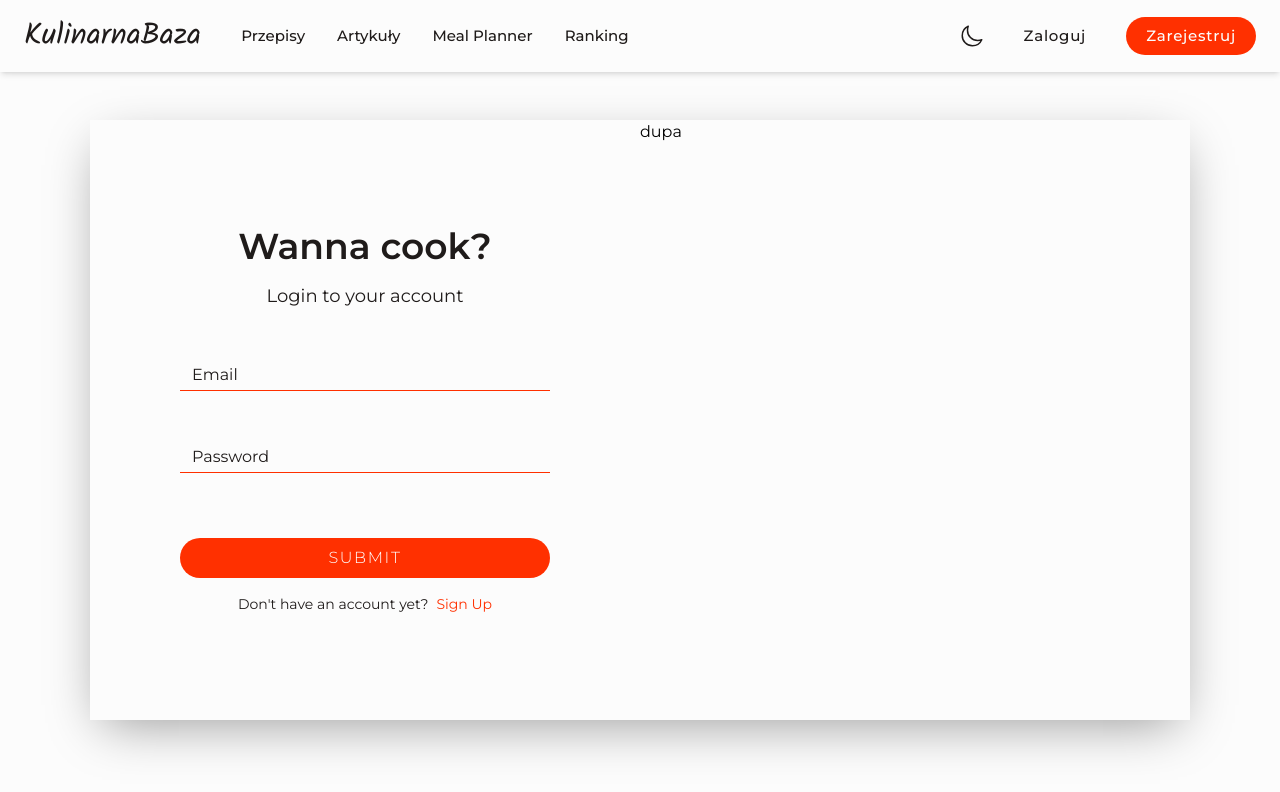
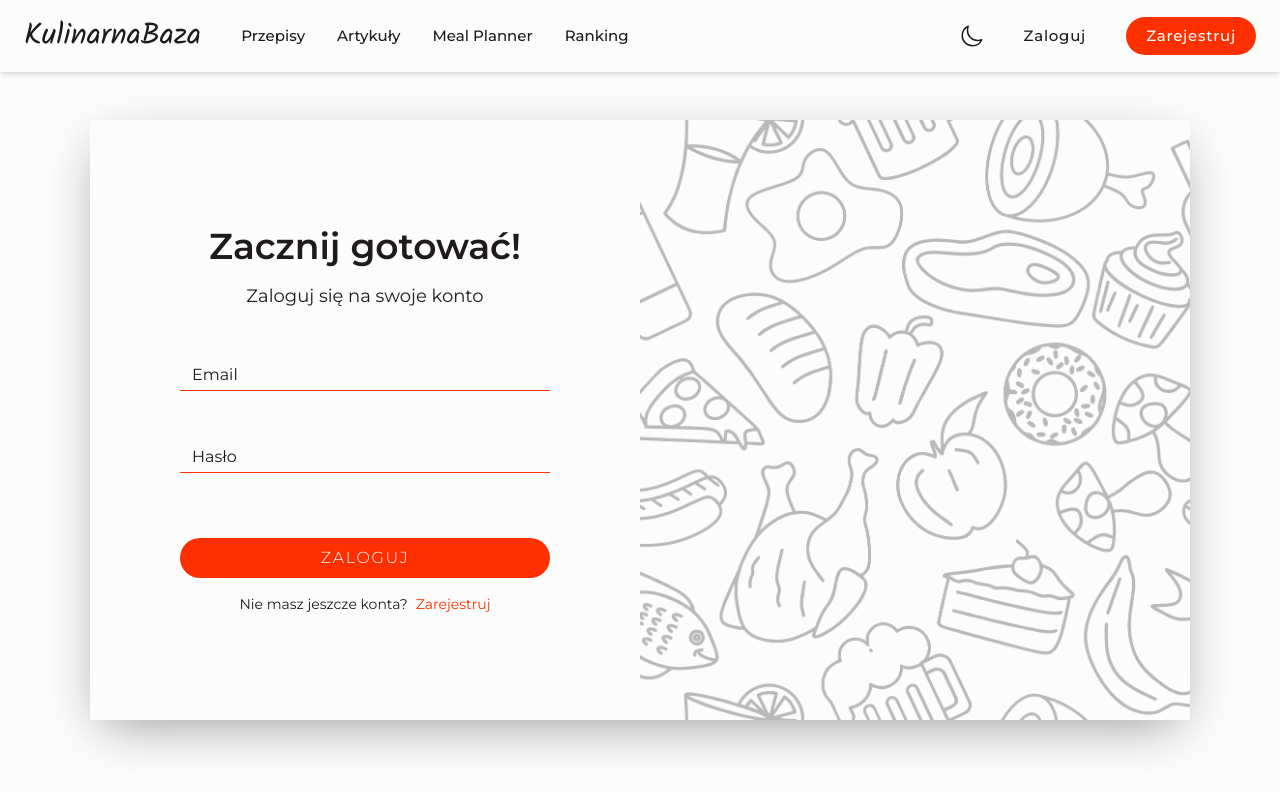
Before and after one commit to Skalik2/KulinarnaBaza, a React (Vite) app in the folder app/: page /login in a window 1280 px wide. Shown: the top 792 px of the page. Built offline with nearby package versions, Linux system fonts and the light colour scheme.

Commit message:
login and register page

```diff
--- a/app/src/pages/Login.tsx
+++ b/app/src/pages/Login.tsx
@@ -1,7 +1,8 @@
-import React from "react";
+import React, { useContext } from "react";
 import { FieldValues, SubmitHandler, useForm } from "react-hook-form";
 import FormInput from "../ui/FormInput";
 import { Link } from "react-router-dom";
+import { DarkModeContext } from "../context/DarkModeContext";
 
 export default function Login() {
   const {
@@ -9,6 +10,7 @@ export default function Login() {
     handleSubmit,
     formState: { errors },
   } = useForm<FieldValues>();
+  const { isDarkMode } = useContext(DarkModeContext);
 
   const onSubmit: SubmitHandler<FieldValues> = (data) => {
     console.log(data);
@@ -20,9 +22,9 @@ export default function Login() {
           <div className="flex flex-col justify-center items-center  h-full w-full xl:w-1/2 ">
             <div className="flex flex-col justify-center items-center gap-4 mb-10 dark:text-bgWhite text-bgDark">
               <h3 className="font-semibold text-3xl sm:text-4xl">
-                Wanna cook?
+                Zacznij gotować!
               </h3>
-              <p className="text-lg">Login to your account</p>
+              <p className="text-lg">Zaloguj się na swoje konto</p>
             </div>
             <form
               onSubmit={handleSubmit(onSubmit)}
@@ -41,31 +43,34 @@ export default function Login() {
                 <FormInput
                   id="password"
                   type="password"
-                  label="Password"
+                  label="Hasło"
                   error={errors?.password?.message}
                   register={register}
                 />
               </div>
               <button className="w-full bg-main hover:bg-mainHover py-2 text-white uppercase tracking-widest font-light rounded-full transition-all duration-300">
-                submit
+                Zaloguj
               </button>
             </form>
             <p className="text-sm mt-4 text-bgDark dark:text-bgWhite">
-              Don&apos;t have an account yet?
+              Nie masz jeszcze konta?
               <br className="xs:hidden" />
               <span className="xs:ml-2">
                 <Link
                   to="/signup"
                   className="hover:text-mainHover dark:hover:text-mainHover text-main transition-colors duration-300"
                 >
-                  Sign Up
+                  Zarejestruj
                 </Link>
               </span>
             </p>
           </div>
           <div className="hidden xl:block w-1/2 h-full ">
-            {/* <PageCanvas /> */}
-            <p>dupa</p>
+            {isDarkMode ? (
+              <div className="bg-cockingBgDark w-full h-full bg-cover bg-center" />
+            ) : (
+              <div className="bg-cockingBgWhite w-full h-full bg-cover bg-center" />
+            )}
           </div>
         </div>
       </div>
--- a/app/src/pages/Register.tsx
+++ b/app/src/pages/Register.tsx
@@ -1,6 +1,8 @@
 import { FieldValues, SubmitHandler, useForm } from "react-hook-form";
 import FormInput from "../ui/FormInput";
 import { Link } from "react-router-dom";
+import { useContext } from "react";
+import { DarkModeContext } from "../context/DarkModeContext";
 
 export default function Register() {
   const {
@@ -9,6 +11,7 @@ export default function Register() {
     getValues,
     formState: { errors },
   } = useForm<FieldValues>();
+  const { isDarkMode } = useContext(DarkModeContext);
 
   const onSubmit: SubmitHandler<FieldValues> = (data) => {
     console.log(data);
@@ -21,7 +24,7 @@ export default function Register() {
           <div className="flex flex-col justify-center items-center  h-full  w-full xl:w-1/2 ">
             <div className="flex flex-col justify-center items-center mb-7">
               <h3 className="font-semibold text-2xl xs:text-3xl text-bgDark dark:text-bgWhite">
-                Create account!
+                Stwórz konto!
               </h3>
             </div>
             <form
@@ -32,7 +35,7 @@ export default function Register() {
                 <FormInput
                   id="name"
                   type="text"
-                  label="Name"
+                  label="Imię"
                   error={errors?.name?.message}
                   register={register}
                 />
@@ -41,7 +44,7 @@ export default function Register() {
                 <FormInput
                   id="surname"
                   type="text"
-                  label="Surname"
+                  label="Nazwisko"
                   error={errors?.surname?.message}
                   register={register}
                 />
@@ -56,7 +59,7 @@ export default function Register() {
                   validateFunction={() => {
                     const emailRegex = /^[^\s@]+@[^\s@]+\.[^\s@]+$/;
                     if (!emailRegex.test(getValues().email))
-                      return "Incorrect e-mail";
+                      return "Niepoprawny e-mail";
                     else return true;
                   }}
                 />
@@ -65,13 +68,13 @@ export default function Register() {
                 <FormInput
                   id="password"
                   type="password"
-                  label="Password"
+                  label="Hasło"
                   error={errors?.password?.message}
                   register={register}
                   validateFunction={() => {
                     const passwordRegex = /^.{8,}$/;
                     if (!passwordRegex.test(getValues().password))
-                      return "Incorrect password (min. 8 letters)";
+                      return "Niepoprawne hasło (min. 8 znaków)";
                     else return true;
                   }}
                 />
@@ -81,36 +84,39 @@ export default function Register() {
                 <FormInput
                   id="passwordRep"
                   type="password"
-                  label="Repeat Password"
+                  label="Powtórz hasło"
                   error={errors?.passwordRep?.message}
                   register={register}
                   validateFunction={() => {
                     if (getValues().password !== getValues().passwordRep)
-                      return "Passwords don't match";
+                      return "Hasła nie są takie same";
                     else return true;
                   }}
                 />
               </div>
               <button className="w-full bg-main hover:bg-mainHover py-2 text-white uppercase tracking-widest font-light rounded-full transition-all duration-300">
-                submit
+                Zarejestruj
               </button>
             </form>
             <p className="text-sm mt-4 text-bgDark dark:text-bgWhite">
-              Already a member?
+              Masz już konto?
               <br className="xs:hidden" />
               <span className="xs:ml-2">
                 <Link
                   to="/login"
                   className="hover:text-mainHover dark:hover:text-mainHover text-main transition-colors duration-300"
                 >
-                  Sign In
+                  Zaloguj
                 </Link>
               </span>
             </p>
           </div>
           <div className="hidden xl:block w-1/2 h-full ">
-            {/* <PageCanvas /> */}
-            <p>dupa</p>
+            {isDarkMode ? (
+              <div className="bg-cockingBgDark w-full h-full bg-cover bg-center" />
+            ) : (
+              <div className="bg-cockingBgWhite w-full h-full bg-cover bg-center" />
+            )}
           </div>
         </div>
       </div>
--- a/app/src/ui/FormInput.tsx
+++ b/app/src/ui/FormInput.tsx
@@ -67,7 +67,7 @@ export default function FormInput({
         className="border-none focus:outline-none px-3 py-2 w-full bg-bgWhite dark:bg-bgDark  dark:text-bgWhite text-bgDark"
         type={type}
         {...register(id, {
-          required: "This field is required",
+          required: "Wypełnij to pole",
           validate: validateFunction,
           onChange: (e) => changeValue(e.target.value),
           onBlur: () => setFocus(false),
--- a/app/tailwind.config.js
+++ b/app/tailwind.config.js
@@ -22,6 +22,10 @@ export default {
         md750: "750px",
         md800: "800px",
       },
+      backgroundImage: {
+        cockingBgDark: "url('/cockingbg-dark.png')",
+        cockingBgWhite: "url('/cockingbg-white.png')",
+      },
     },
   },
   plugins: [],
```
Also changed, not shown: app/public/cockingbg-dark.png (added), app/public/cockingbg-white.png (added).
